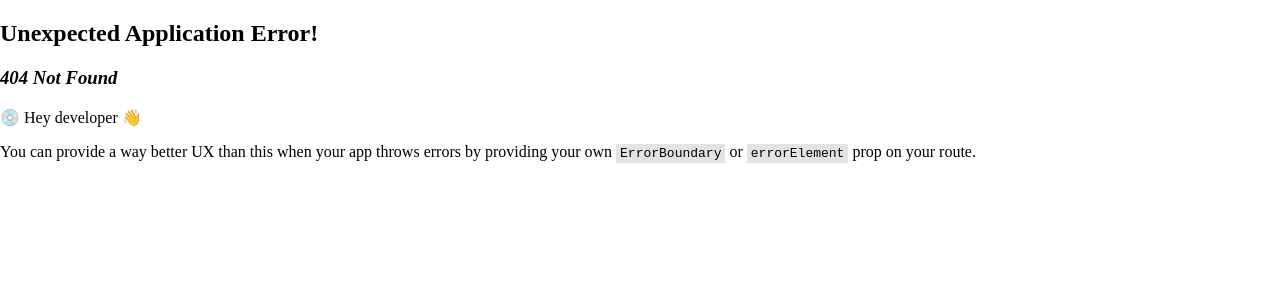
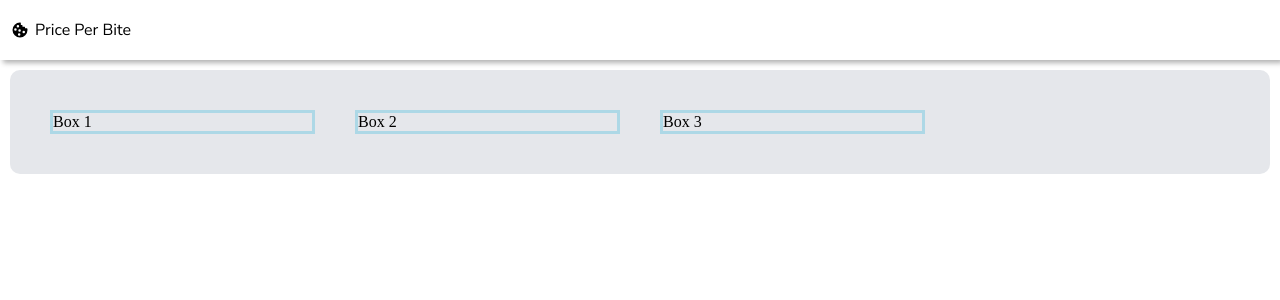
Before and after one commit to mtg9ny/price-per-bite, a React (Vite) app: page /blog in a window 1280 px wide. Before the commit this address had no page. Shown: the top 300 px of the page. Built offline with nearby package versions, Linux system fonts and the light colour scheme.

Commit message:
Create template page for recipe blog

```diff
--- /dev/null
+++ b/src/components/BlogHomePage.jsx
@@ -0,0 +1,14 @@
+import styles from "../styles/blog-homepage.module.css"
+import Header from "./Header.jsx";
+export default function BlogHomePage() {
+    return (
+        <>
+            <Header />
+            <div className={styles.mainContainer}>
+                <div className={styles.individualRecipe}>Box 1</div>
+                <div className={styles.individualRecipe}>Box 2</div>
+                <div className={styles.individualRecipe}>Box 3</div>
+            </div>
+        </>
+    )
+}
--- /dev/null
+++ b/src/components/Footer.jsx
@@ -0,0 +1,12 @@
+import styles from '../styles/homepage.module.css'
+
+export default function Footer() {
+    return (
+        <>
+            <div className={styles.footer}>
+                <div>Created by Conroy Lee</div>
+                <a href="https://github.com/mtg9ny" target="_blank">GitHub</a>
+            </div>
+        </>
+    );
+}
--- a/src/components/Header.jsx
+++ b/src/components/Header.jsx
@@ -1,13 +1,22 @@
 import React from 'react';
 import logo from '../assets/cookie.svg';
 import styles from '../styles/header.module.css';
+import { useNavigate } from 'react-router-dom';
 
 export default function Header() {
+    const navigate = useNavigate();
+    function handleClick() {
+        setTimeout(() => {
+            navigate('/', { replace: true });
+            window.location.reload();
+        }, 100);
+    }
+
     return (
         <div className={`${styles.header} ${styles.shadow}`}>
             <div>
                 <img src={logo} className={styles.image} alt="Logo" />
-                <div>Price Per Bite</div>
+                <div onClick={handleClick} className={styles.nav}>Price Per Bite</div>
             </div>
         </div>
     );
--- a/src/components/Homepage.jsx
+++ b/src/components/Homepage.jsx
@@ -3,6 +3,7 @@ import useInput from '../hooks/useInput'
 import { Link, useNavigate } from 'react-router-dom';
 import { useEffect, useRef } from 'react';
 import Header from './Header.jsx'
+import Footer from './Footer.jsx';
 export default function HomePage() {
     const { input, setInput } = useInput();
     const navigate = useNavigate();
@@ -47,10 +48,7 @@ export default function HomePage() {
                     <div>This website will automatically calculate the price of any recipe for you!</div>
                 </div>
 
-                <div className={styles.footer}>
-                    <div>Created by Conroy Lee</div>
-                    <a href="https://github.com/mtg9ny" target="_blank">GitHub</a>
-                </div>
+                <Footer />
             </div>
         </>
     )
--- a/src/components/Keywords.jsx
+++ b/src/components/Keywords.jsx
@@ -14,6 +14,7 @@ export default function Keywords({ json }) {
                 {json.weightWatcherSmartPoints && <div>Weight Watcher Smart Points: {json.weightWatcherSmartPoints}</div>}
                 {json.preparationMinutes && <div>{json.preparationMinutes}</div>}
                 {json.cookingMinutes && <div>{json.cookingMinutes}</div>}
+                {json.pricePerServing && <div>Estimated Price: ${json.pricePerServing}</div>}
             </div>
         </>
     )
--- a/src/routes.jsx
+++ b/src/routes.jsx
@@ -1,6 +1,7 @@
 import Homepage from "./components/Homepage";
 import SearchPage from "./components/SearchPage";
 import Individual from "./components/Individual";
+import BlogHomePage from "./components/BlogHomePage";
 
 const routes = [
     {
@@ -15,6 +16,10 @@ const routes = [
         path: "/search/individual",
         element: <Individual />,
     },
+    {
+        path: "blog",
+        element: <BlogHomePage />,
+    }
 ];
 
 export default routes;
--- /dev/null
+++ b/src/styles/blog-homepage.module.css
@@ -0,0 +1,19 @@
+body {
+    margin: 0;
+    padding: 0;
+}
+
+.mainContainer {
+    display: grid;
+    background-color: var(--grey);
+    grid-template-columns: 1fr 1fr 1fr 1fr;
+    border-radius: 10px;
+    gap: 40px;
+    padding: 40px;
+    margin: 10px;
+}
+
+.mainContainer>* {
+    border: solid lightblue;
+    cursor: pointer;
+}
--- a/src/styles/header.module.css
+++ b/src/styles/header.module.css
@@ -27,3 +27,7 @@
     gap: 5px;
     padding: 10px;
 }
+
+.nav {
+    cursor: pointer;
+}
--- a/src/styles/item.module.css
+++ b/src/styles/item.module.css
@@ -10,6 +10,11 @@
     gap: 10px;
     background-size: 120% 120%;
     background-position: center;
+    transition: transform 0.3s ease;
+}
+
+.container:hover {
+    transform: scale(1.05);
 }
 
 .textBackground {
```
